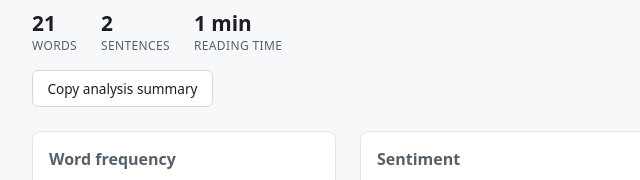
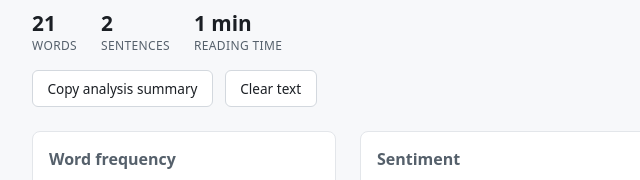
Before and after one commit to ctkrug/lexiscope, a website built with Vite: page index.html in a window 1280 px wide. Shown: the part 440-620 px from the top of the page, 128-768 px from the left. Built offline with nearby package versions, Linux system fonts and the light colour scheme.

Commit message:
feat(ui): add a Clear text button to reset the input in one click
Previously the only way to start fresh (especially after opening a
shared link or loading a file) was to select-all and delete manually.
Wires a new #clear-input button next to Copy analysis summary that
empties the textarea, re-renders, and refocuses it.

```diff
--- a/index.html
+++ b/index.html
@@ -46,7 +46,10 @@
       </section>
       <span id="pending-indicator" role="status" aria-live="polite" hidden>Updating&hellip;</span>
       <div id="stats-strip"></div>
-      <button type="button" id="copy-summary" aria-live="polite">Copy analysis summary</button>
+      <div id="action-buttons">
+        <button type="button" id="copy-summary" aria-live="polite">Copy analysis summary</button>
+        <button type="button" id="clear-input">Clear text</button>
+      </div>
       <section id="visualizations">
         <div class="panel">
           <h2>Word frequency</h2>
--- a/src/main.ts
+++ b/src/main.ts
@@ -33,6 +33,7 @@ const fileInput = document.querySelector<HTMLInputElement>('#file-input');
 const pendingIndicator = document.querySelector<HTMLElement>('#pending-indicator');
 const themeToggle = document.querySelector<HTMLButtonElement>('#theme-toggle');
 const copySummaryButton = document.querySelector<HTMLButtonElement>('#copy-summary');
+const clearInputButton = document.querySelector<HTMLButtonElement>('#clear-input');
 
 let lastFrequency: WordCount[] = [];
 let lastSentiment: SentimentResult = { score: 0, matchedWords: 0, label: 'neutral' };
@@ -184,6 +185,11 @@ if (input) {
     debouncedRender(input.value);
   });
   wordLimitInput?.addEventListener('input', () => render(input.value));
+  clearInputButton?.addEventListener('click', () => {
+    input.value = '';
+    render('');
+    input.focus();
+  });
   extraStopwordsInput?.addEventListener('input', () => render(input.value));
 
   if (typeof ResizeObserver !== 'undefined') {
--- a/src/style.css
+++ b/src/style.css
@@ -167,9 +167,15 @@ header p {
   letter-spacing: 0.03em;
 }
 
-#copy-summary {
-  display: block;
+#action-buttons {
+  display: flex;
+  flex-wrap: wrap;
+  gap: 0.75rem;
   margin-top: 1rem;
+}
+
+#copy-summary,
+#clear-input {
   font-family: inherit;
   font-size: 0.85rem;
   padding: 0.5rem 0.9rem;
```
